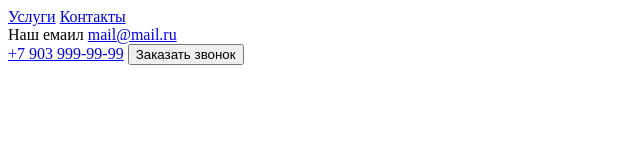
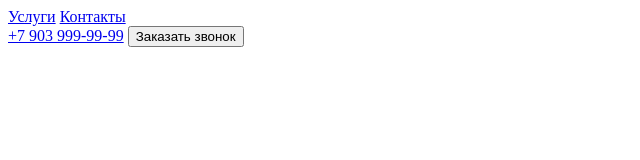
Before and after one commit to Deberdiev/remote-app, a plain HTML site: page index.html in a window 1280 px wide. Shown: the whole page, without its empty margins (0-640 px from the left). Drawn offline with Linux system fonts and the light colour scheme.

Commit message:
deleted email

```diff
--- a/index.html
+++ b/index.html
@@ -13,9 +13,6 @@
             <a href="#contacts">Контакты</a>
         </nav>
         <div>
-            Наш емаил <a href="mailto:mail@mail.ru">mail@mail.ru</a>
-        </div>
-        <div>
             <a href="tel:+79039999999">+7 903 999-99-99</a>
             <button>Заказать звонок</button>
         </div>
```
